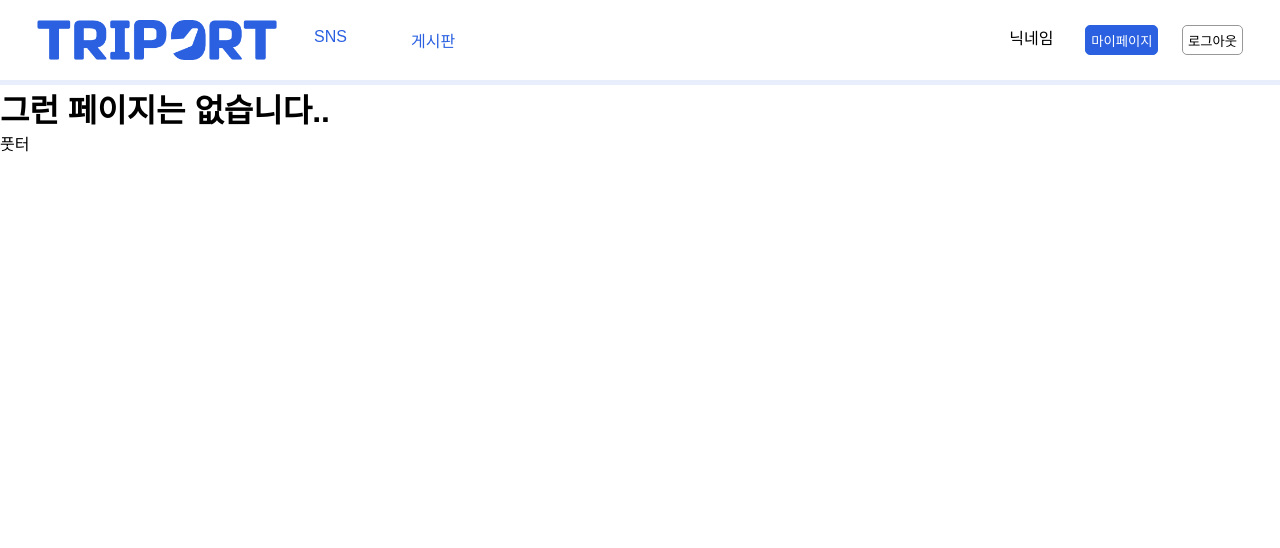
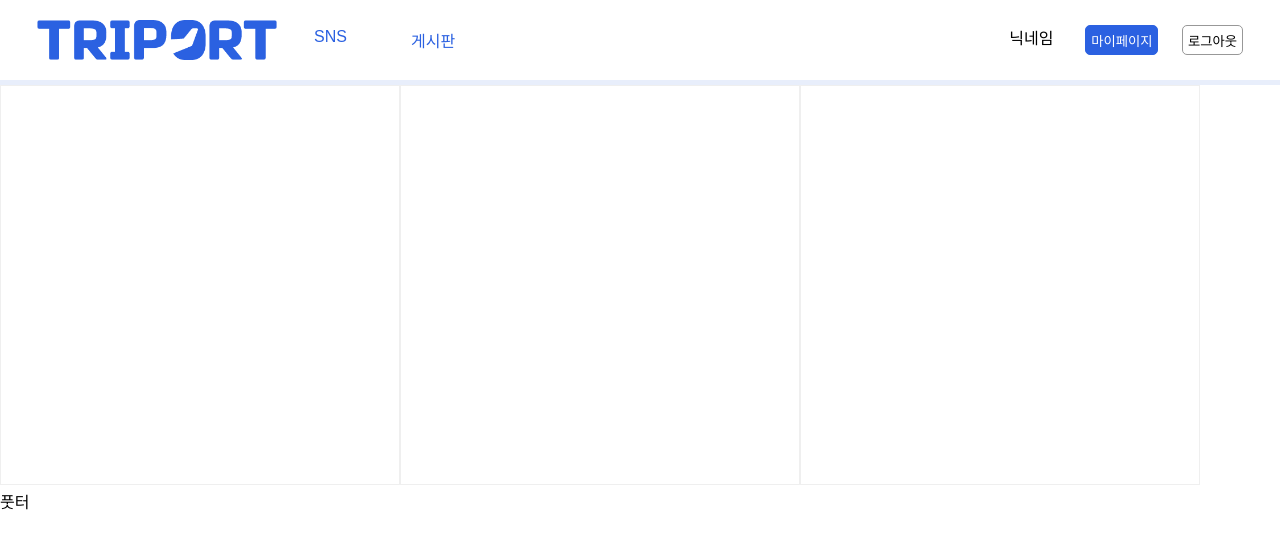
Before and after one commit to devops3199/triport, a React (Create React App) app: page /board in a window 1280 px wide. Shown: the top 548 px of the page. Built offline with nearby package versions, Linux system fonts and the light colour scheme; a web font is replaced by a local one.

Commit message:
게시판 카드 세팅

```diff
--- /dev/null
+++ b/src/components/BoardCard.js
@@ -0,0 +1,20 @@
+import React from "react";
+import styled from "styled-components";
+
+const BoardCard = (props) => {
+    return(
+        <BoardCardContainer>
+
+        </BoardCardContainer>
+    );
+};
+
+const BoardCardContainer = styled.div`
+    display: inline-block;
+    box-sizing: border-box;
+    width: 400px;
+    height: 400px;
+    border: 1px solid #efefef;
+`;
+
+export default BoardCard;
--- a/src/components/components.js
+++ b/src/components/components.js
@@ -0,0 +1,3 @@
+import BoardCard from 'components/BoardCard';
+
+export { BoardCard };
--- /dev/null
+++ b/src/pages/BoardMain.js
@@ -0,0 +1,20 @@
+import React from "react";
+import styled from "styled-components";
+import { BoardCard } from 'components/components';
+
+const BoardMain = (props) => {
+    return (
+        <BoardMainContainer>
+            <BoardCard />
+            <BoardCard />
+            <BoardCard />
+        </BoardMainContainer>
+    );
+};
+
+const BoardMainContainer = styled.div`
+    width: 1280px;
+    margin: 0 auto;
+`;
+
+export default BoardMain;
--- a/src/pages/pages.js
+++ b/src/pages/pages.js
@@ -1,4 +1,5 @@
 import Main from 'pages/Main';
+import BoardMain from 'pages/BoardMain';
 import NotFound from 'pages/NotFound';
 
-export { Main, NotFound };
+export { Main, BoardMain, NotFound };
--- a/src/shared/App.js
+++ b/src/shared/App.js
@@ -6,7 +6,7 @@
 import { Route, Switch } from "react-router-dom";
 import { history } from "redux/configureStore";
 
-import { Main, NotFound } from "pages/pages";
+import { Main, NotFound, BoardMain } from "pages/pages";
 import Snsmain from "pages/SnsMain";
 import Header from "components/Header";
 
@@ -19,6 +19,7 @@
           <Switch>
             <Route path="/" exact component={Main} />
             <Route path="/post" exact component={Snsmain} />
+            <Route path="/board" exact component={BoardMain} />
             <Route component={NotFound} />
           </Switch>
         </ConnectedRouter>
@@ -30,6 +31,6 @@
 
 const MainContainer = styled.main``;
 
-const FooterContainer = styled.main``;
+const FooterContainer = styled.footer``;
 
 export default App;
```
